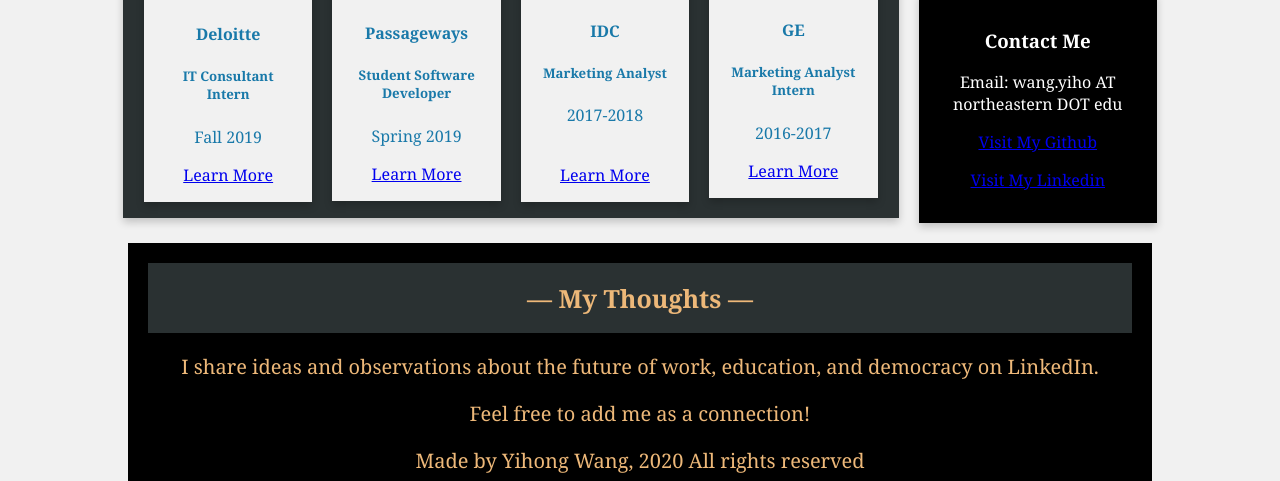
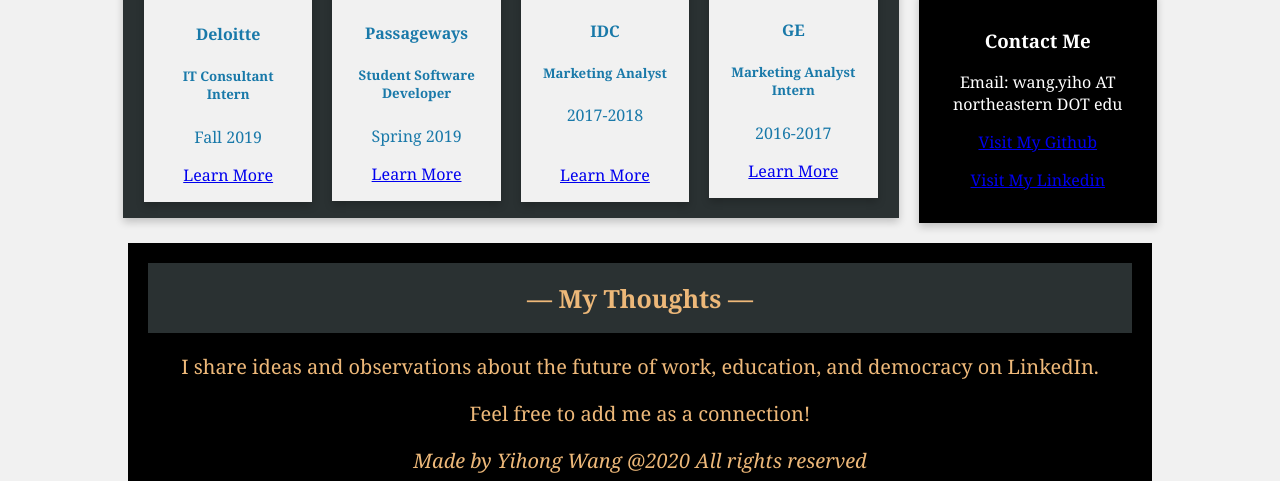
Before and after one commit to zhaozhaochong/yihongwang001.github.io, a plain HTML site: page index.html in a window 1280 px wide. Both pictures are taken after a click on the button "— My Thoughts —". Shown: the part 977-1458 px from the top of the page. Drawn offline with Linux system fonts and the light colour scheme.

Commit message:
Update index.html

```diff
--- a/index.html
+++ b/index.html
@@ -169,7 +169,7 @@
         <p>
           I share ideas and observations about the future of work, education,
           and democracy on LinkedIn.</p> <p>Feel free to add me as a connection!
-        </p> <p>Made by Yihong Wang, 2020 All rights reserved</p>
+        </p> <p><em> Made by Yihong Wang @2020 All rights reserved</em></p>
       </div>
       <script src="./js/collapse.js"></script>
     </div>
```
